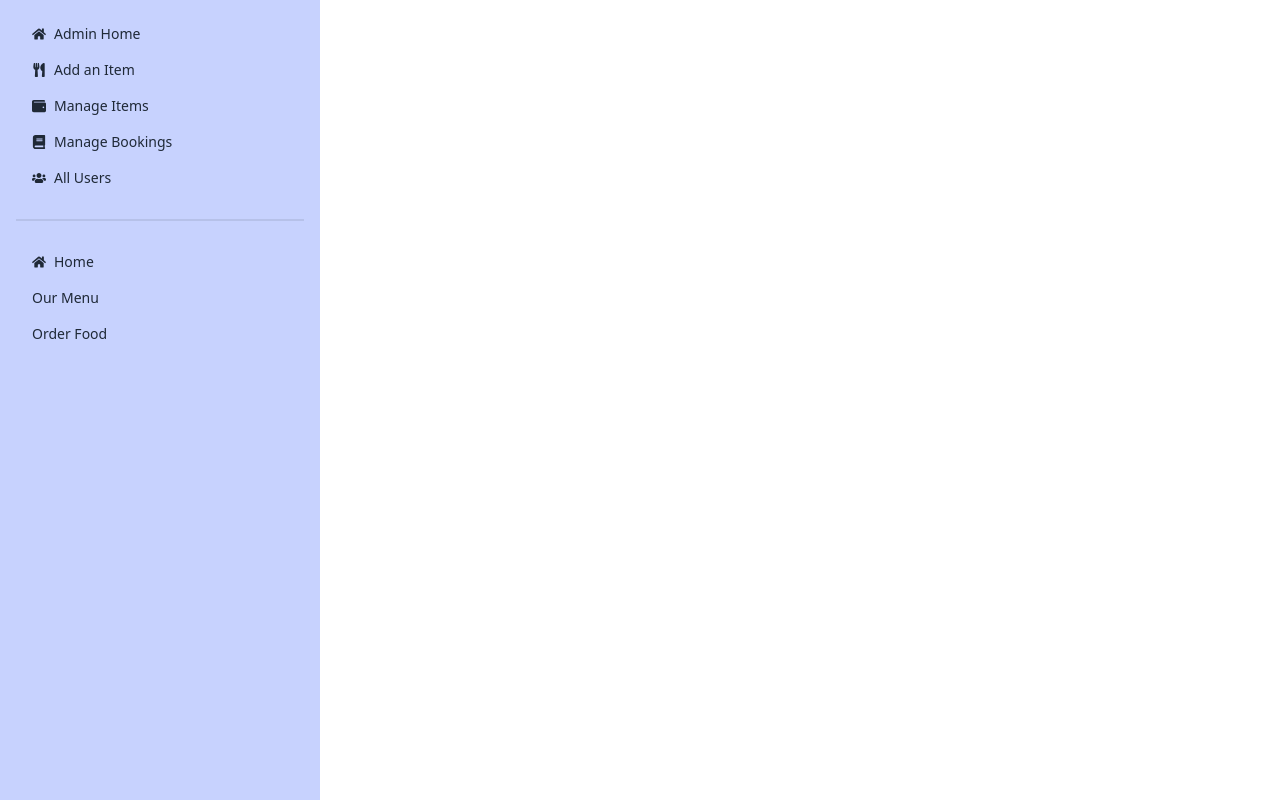
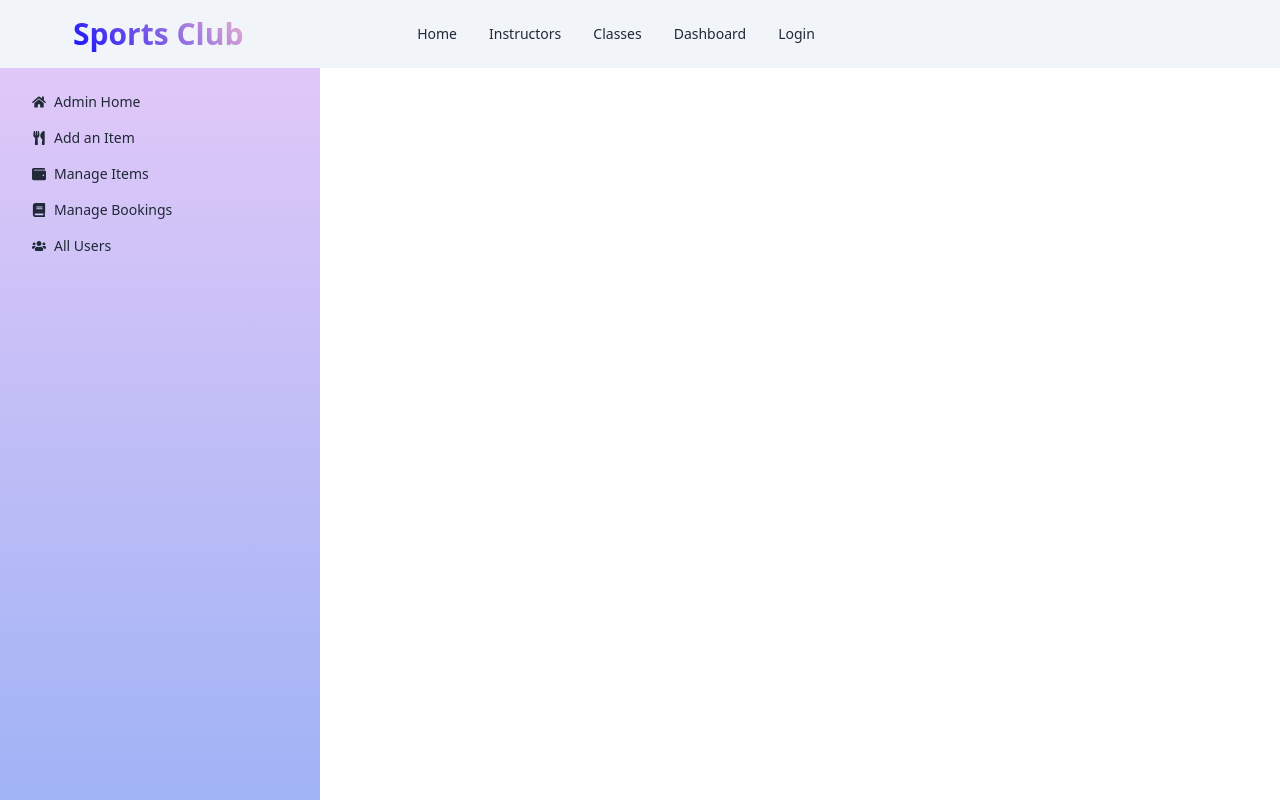
Before and after one commit to hasib231/codify-client-side, a React (Vite) app: page /dashboard in a window 1280 px wide. Shown: the top 800 px of the page. Built offline with nearby package versions, Linux system fonts and the light colour scheme; no server answers.

Commit message:
drawer ui done

```diff
--- a/src/Layout/Dashboard.jsx
+++ b/src/Layout/Dashboard.jsx
@@ -29,7 +29,7 @@ const Dashboard = () => {
           drawer
         </label>
       </div>
-      <div className="drawer-side bg-indigo-200 w-4/12">
+      <div className="drawer-side my-drawer w-4/12">
         <label htmlFor="my-drawer-2"></label>
         <ul className="menu p-4 w-80">
           {isAdmin ? (
@@ -81,19 +81,6 @@ const Dashboard = () => {
               </li>
             </>
           )}
-
-          <div className="divider"></div>
-          <li>
-            <NavLink to="/">
-              <FaHome></FaHome> Home
-            </NavLink>{" "}
-          </li>
-          <li>
-            <NavLink to="/menu"> Our Menu</NavLink>
-          </li>
-          <li>
-            <NavLink to="/order/salad">Order Food</NavLink>
-          </li>
         </ul>
       </div>
     </div>
--- a/src/index.css
+++ b/src/index.css
@@ -17,3 +17,8 @@
     /* background: linear-gradient(to top right, #cadff7 0%, #bebdee 100%); */
     background: linear-gradient(to top right, #00ffff 0%, #ff99ff 100%);
 }
+.my-drawer{
+    /* background: linear-gradient(to right, #33cccc 0%, #0066ff 100%); */
+    background: linear-gradient(to top, #9ab1f5 0%, #e0c8f8 100%);
+
+}
--- a/src/pages/Shared/Navbar/Navbar.jsx
+++ b/src/pages/Shared/Navbar/Navbar.jsx
@@ -40,7 +40,7 @@ const Navbar = () => {
     </>
   );
   return (
-    <div className="navbar bg-base-100">
+    <div className="navbar bg-slate-100">
       <div className="navbar-start">
         <div className="dropdown">
           <label tabIndex={0} className="btn btn-ghost lg:hidden">
```
Also changed, not shown: src/Routes/Routes.jsx (+4 -8 lines).
